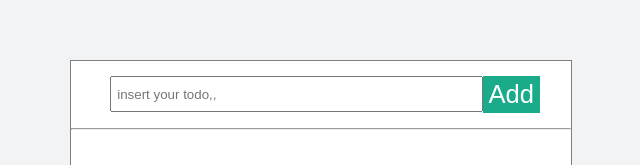
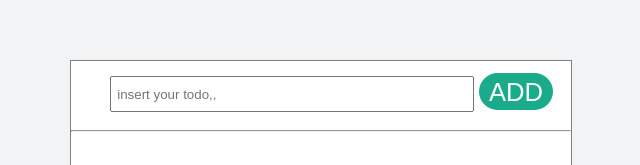
Before and after one commit to leehosu/TodoList_REACT, a React (Create React App) app in the folder todo/: page / in a window 1280 px wide. Shown: the top 165 px of the page, without its empty margins (319-959 px from the left). Built offline with nearby package versions, Linux system fonts and the light colour scheme.

Commit message:
npm update and rebuild

```diff
--- /dev/null
+++ b/todo/src/App.css
@@ -0,0 +1,21 @@
+.App{
+    max-width: 500px;
+    top : -100px;
+    margin: 10em auto;
+    margin-bottom: -10em;
+    height: 600px;
+    display: block;
+    position: relative;
+    background-color: white;
+    border: 1px solid gray;
+}
+
+.App-header{
+     margin : 3%;
+}
+
+.App-main{
+    height: 500px;
+    display: block;
+    overflow:auto;
+}
--- a/todo/src/App.js
+++ b/todo/src/App.js
@@ -1,7 +1,7 @@
 import React, { Component } from 'react';
 import TodoForm from './components/TodoForm/TodoForm';
 import TodoList from './components/TodoList/TodoList';
-import './_App.scss';
+import './App.css';
 
 class App extends Component{
 
@@ -11,12 +11,6 @@ class App extends Component{
         ]
     };
 
-
-    saveStorage = () => {
-        const { init } = this.state;
-        localStorage.setItem("storageList",JSON.stringify(init));
-    }
-
     handleCreate = (e) => {
         const { init } = this.state;
         this.setState({
@@ -25,7 +19,6 @@ class App extends Component{
                 ...e
             })
         })
-        this.saveStorage(init);
     }
 
     handleDelete = (id) => {
@@ -36,7 +29,6 @@ class App extends Component{
             )
         })
         console.log(init);
-        this.saveStorage(init);
     }
 
     handleUpdate = (id,data) => {
@@ -48,7 +40,6 @@ class App extends Component{
             )
         })
 
-        this.saveStorage(init);
     }
 
     componentDidUpdate(prevProps, prevState){
--- a/todo/src/_App.scss
+++ /dev/null
@@ -1,25 +0,0 @@
-.App{
-    max-width: 500px;
-    top : -100px;
-    margin: 10em auto;
-    margin-bottom: -10em;
-    height: 600px;
-    display: block;
-    position: relative;
-    background-color: white;
-    border: 1px solid gray;
-
-    .App-header{
-        margin : 3%;
-    }
-
-    .App-main{
-        height: 500px;
-        display: block;
-        overflow:auto;
-
-        &::-webkit-scrollbar-track {
-            background-color: lightblue;
-          }
-    }
-}
--- /dev/null
+++ b/todo/src/components/TodoForm/TodoForm.css
@@ -0,0 +1,27 @@
+.todo-form{
+    display: flex;
+}
+
+.inputArea{
+    width: 365px;
+    height: 30px;
+    float: left;
+    margin-left: 5%;
+}
+
+.addBtn {
+    background: #1AAB8A;
+    color: #fff;
+    border: none;
+    position: relative;
+    height: 37px;
+    font-size: 1.6em;
+    cursor: pointer;
+    transition: 800ms ease all;
+    outline: none;
+}
+
+.addBtn:hover {
+    background: #fff;
+    color: #1AAB8A;
+}
--- a/todo/src/components/TodoForm/TodoForm.jsx
+++ b/todo/src/components/TodoForm/TodoForm.jsx
@@ -1,5 +1,5 @@
 import React, { Component } from 'react';
-import './_TodoForm.scss'
+import './TodoForm.css'
 
 class TodoForm extends Component{
     state = {
@@ -24,7 +24,7 @@ class TodoForm extends Component{
     render(){
         return(
 
-            <form onSubmit = {this.handleSubmit}>
+            <form onSubmit = {this.handleSubmit} className="todo-form">
                 <input
                     placeholder = " insert your todo,, "
                     value = {this.state.todo}
--- a/todo/src/components/TodoForm/_TodoForm.scss
+++ /dev/null
@@ -1,23 +0,0 @@
-.inputArea{
-    width: 365px;
-    height: 30px;
-    float: left;
-    margin-left: 5%;
-}
-
-.addBtn {
-    background: #1AAB8A;
-    color: #fff;
-    border: none;
-    position: relative;
-    height: 37px;
-    font-size: 1.6em;
-    cursor: pointer;
-    transition: 800ms ease all;
-    outline: none;
-}
-
-.addBtn:hover {
-    background: #fff;
-    color: #1AAB8A;
-}
--- /dev/null
+++ b/todo/src/components/TodoInfo/TodoInfo.css
@@ -0,0 +1,29 @@
+.App-list{
+    border-bottom: 0.2px solid gray;
+    padding: 8px;
+    margin-right : 2em;
+    margin-left : 2em;
+    margin-top : 1em;
+    background-color:white;
+    display : flex;
+    width : 85%;
+    height : 30px;
+}
+.list {
+    flex :1;
+    display : flex;
+}
+.editArea{
+          width : 100%;
+          height : 100%;
+          margin-top : -10px;
+}
+button{
+    color: #fff !important;
+    text-transform: uppercase;
+    background:  #1AAB8A;
+    padding: 5px 10px 5px 10px;
+    border-radius: 30px;
+    border: none;
+    margin: -3px 3px 5px 5px;
+}
--- a/todo/src/components/TodoInfo/TodoInfo.jsx
+++ b/todo/src/components/TodoInfo/TodoInfo.jsx
@@ -1,5 +1,5 @@
 import React, { Component } from 'react';
-import './_TodoInfo.scss';
+import './TodoInfo.css';
 
 class TodoInfo extends Component{
 
--- a/todo/src/components/TodoInfo/_TodoInfo.scss
+++ /dev/null
@@ -1,34 +0,0 @@
-.App-list{
-    border-bottom: 0.2px solid gray;
-    padding: 8px;
-    margin: {
-        right : 2em;
-        left : 2em;
-        top : 1em;
-    }
-    background-color:white;
-    display : flex;
-    width : 85%;
-    height : 30px;
-
-    .list {
-        flex :1;
-        display : flex;
-
-        .editArea{
-          width : 100%;
-          height : 100%;
-          margin-top : -10px;
-        }
-    }
-
-    button{
-        color: #fff !important;
-        text-transform: uppercase;
-        background:  #1AAB8A;
-        padding: 5px 10px 5px 10px;
-        border-radius: 30px;
-        border: none;
-        margin: -3px 3px 5px 5px;
-    }
-}
```
Also changed, not shown: 1 other file (tests, documents, lock files or other folders).
